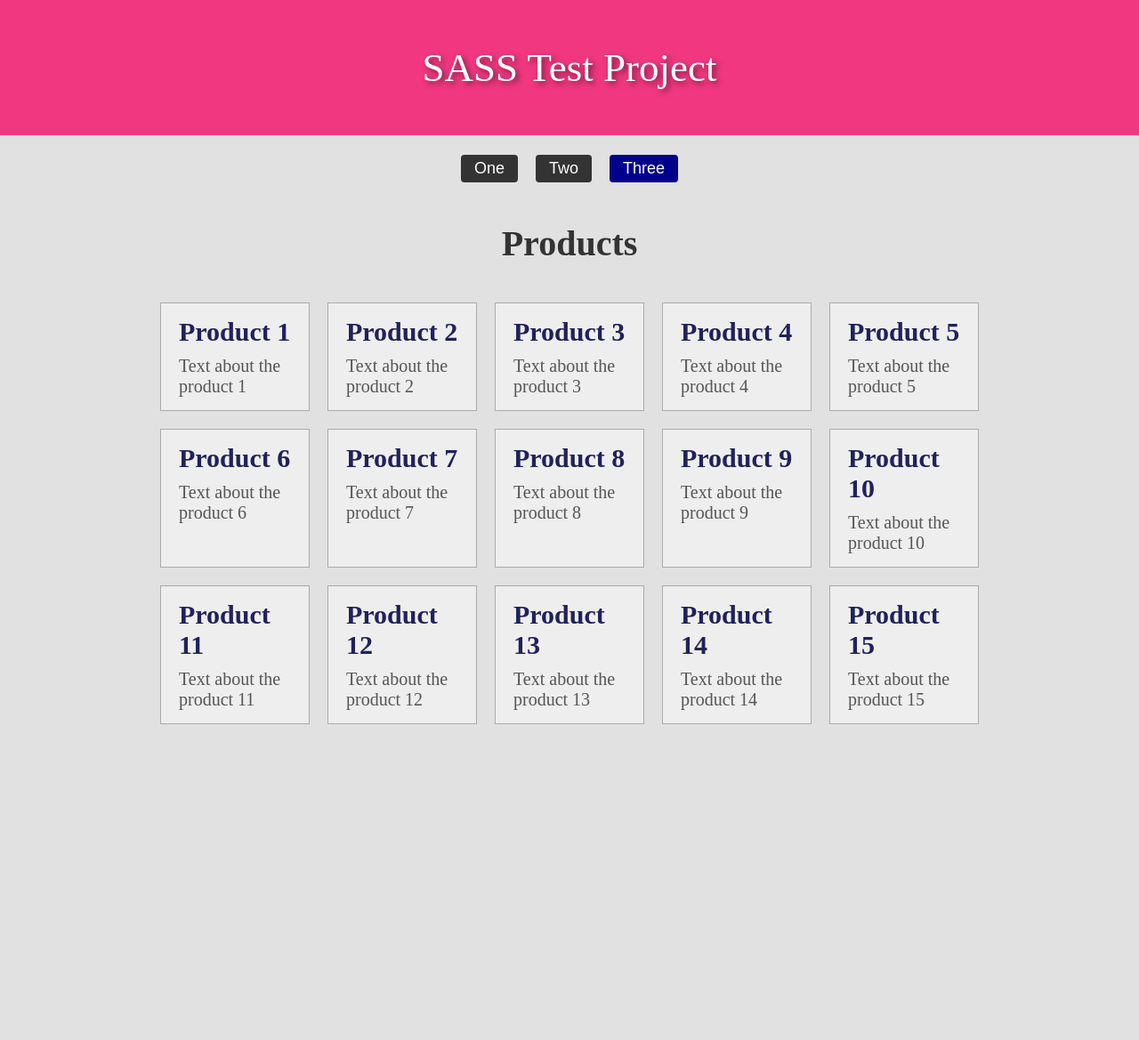
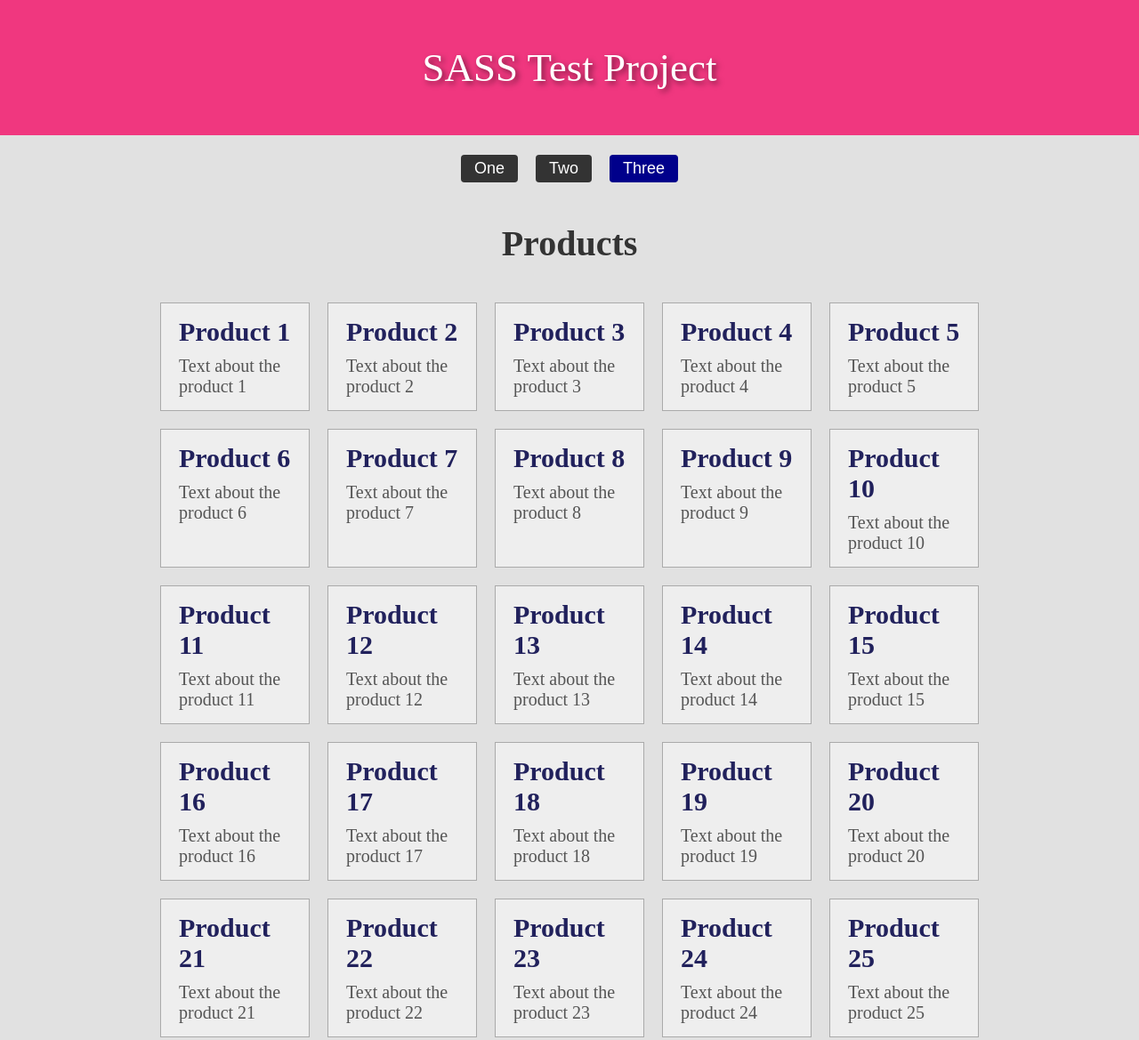
Before and after one commit to frojoe12/sass-test-project, a website: page builds/sassTest/index.html in a window 1280 px wide. Shown: the top 1169 px of the page at 89% size. Before the commit the page ends 844 px from the top, so only its background shows below. Drawn offline with Linux system fonts and the light colour scheme; a web font is replaced by a local one.

Commit message:
move product create function into separate file and call at base of index

```diff
--- a/builds/sassTest/index.html
+++ b/builds/sassTest/index.html
@@ -2,6 +2,7 @@
   <head>
     <meta name="viewport" content="width=device-width,initial-scale=1.0" />
     <link rel="stylesheet" href="./css/style.css" />
+    <script src="./js/functions.js"></script>
   </head>
   <body>
     <header><p>SASS Test Project</p></header>
@@ -14,23 +15,8 @@
       <h1>Products</h1>
       <ul id="products-container"></ul>
     </section>
+    <script>
+      createProductsList('products-container', 75) // args[ root-folder-id, no. of test products ]
+    </script>
   </body>
-  <script>
-    const products = document.getElementById('products-container')
-    for (let i = 1; i <= 15; i++) {
-      const child = document.createElement('li')
-      child.classList = 'item'
-      const href = document.createElement('a')
-      href.setAttribute('href', '#')
-      const h2 = document.createElement('h2')
-      h2.innerText = `Product ${i}`
-      const p = document.createElement('p')
-      p.innerText = `Text about the product ${i}`
-      h2.classList = 'head'
-      const fragment = new DocumentFragment()
-      fragment.appendChild(h2)
-      fragment.appendChild(p)
-      products.appendChild(child).appendChild(href).appendChild(fragment)
-    }
-  </script>
 </html>
--- /dev/null
+++ b/builds/sassTest/js/functions.js
@@ -0,0 +1,24 @@
+const createProductsList = (div = 'root', amount = 3) => {
+  const products = document.getElementById(div)
+  if (products === null) {
+    console.log(
+      'createProductsList: ERROR: the root folders id does not exist!'
+    )
+    return false
+  }
+  for (let i = 1; i <= amount; i++) {
+    const child = document.createElement('li')
+    child.classList = 'item'
+    const href = document.createElement('a')
+    href.setAttribute('href', '#')
+    const h2 = document.createElement('h2')
+    h2.innerText = `Product ${i}`
+    const p = document.createElement('p')
+    p.innerText = `Text about the product ${i}`
+    h2.classList = 'head'
+    const fragment = new DocumentFragment()
+    fragment.appendChild(h2)
+    fragment.appendChild(p)
+    products.appendChild(child).appendChild(href).appendChild(fragment)
+  }
+}
```
